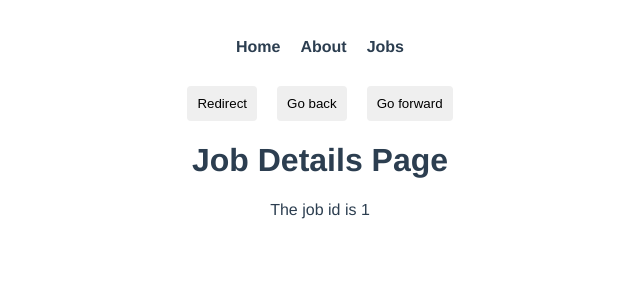
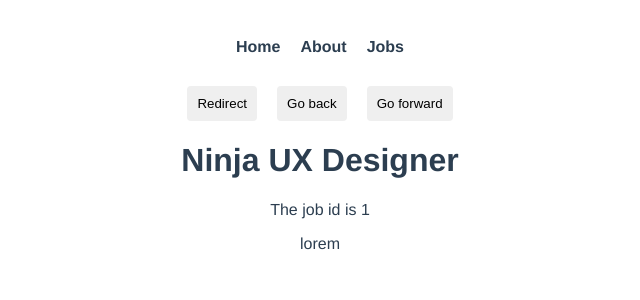
Before and after one commit to khalegjr/course_vue3-thenetninja, a Vue app in the folder ninja-jobs/: page /jobs/1 in a window 1280 px wide. Shown: the top 300 px of the page, without its empty margins (320-960 px from the left). Built offline with nearby package versions, Linux system fonts and the light colour scheme; data requests are answered from the project's data file.

Commit message:
Implementa fetching data de uma api json fake

```diff
--- a/ninja-jobs/src/views/jobs/JobDetails.vue
+++ b/ninja-jobs/src/views/jobs/JobDetails.vue
@@ -1,6 +1,12 @@
 <template>
-  <h1>Job Details Page</h1>
-  <p>The job id is {{ id }}</p>
+  <div v-if="job">
+    <h1>{{ job.title }}</h1>
+    <p>The job id is {{ id }}</p>
+    <p>{{ job.details }}</p>
+  </div>
+  <div v-else>
+    <p>Loading job details...</p>
+  </div>
 </template>
 
 <script>
@@ -9,8 +15,15 @@
 
     data() {
       return {
-        //id: this.$route.params.id,
+        job: null,
       };
+    },
+
+    mounted() {
+      fetch("http://localhost:3000/jobs/" + this.id)
+        .then((res) => res.json())
+        .then((data) => (this.job = data))
+        .catch((err) => console.log(err.message));
     },
   };
 </script>
--- a/ninja-jobs/src/views/jobs/Jobs.vue
+++ b/ninja-jobs/src/views/jobs/Jobs.vue
@@ -1,22 +1,26 @@
 <template>
   <h1>Jobs</h1>
-  <div v-for="job in jobs" :key="job.id" class="job">
+  <div v-if="jobs.length" v-for="job in jobs" :key="job.id" class="job">
     <router-link :to="{ name: 'JobDetails', params: { id: job.id } }">
       <h2>{{ job.title }}</h2>
     </router-link>
   </div>
+  <div v-else><p>Loading jobs...</p></div>
 </template>
 
 <script>
   export default {
     data() {
       return {
-        jobs: [
-          { title: "Ninja UX Designer", id: 1, details: "lorem" },
-          { title: "Ninja Web Developer", id: 2, details: "lorem" },
-          { title: "Ninja Vue Developer", id: 3, details: "lorem" },
-        ],
+        jobs: [],
       };
+    },
+
+    mounted() {
+      fetch("http://localhost:3000/jobs")
+        .then((res) => res.json())
+        .then((data) => (this.jobs = data))
+        .catch((err) => console.log(err.message));
     },
   };
 </script>
```
